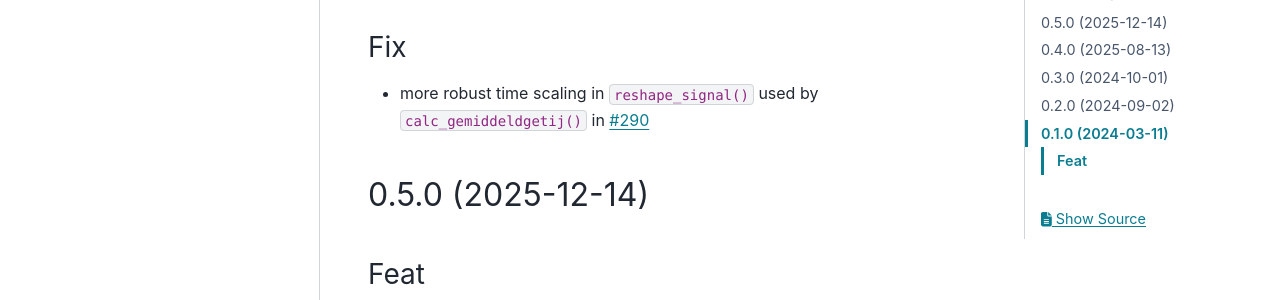
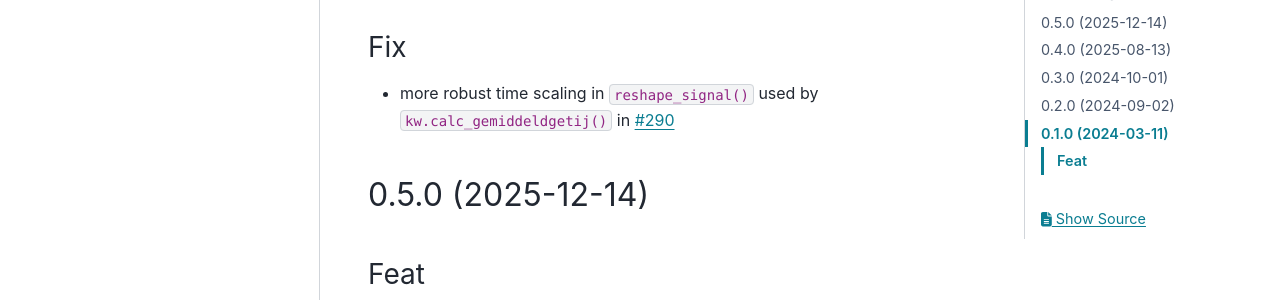
Before and after one commit to Deltares-research/kenmerkendewaarden, a Sphinx documentation site: the page built from docs/whats-new.md, in a window 1280 px wide and 900 px high, scrolled down 437 px. Shown: the part 147-447 px from the top of the window. Built offline with Sphinx 7.4.7 and the PyData theme 0.15.4, drawn with Linux system fonts in a browser that asks for light colours.

Commit message:
updated whatsnew

```diff
--- a/docs/whats-new.md
+++ b/docs/whats-new.md
@@ -11,7 +11,7 @@
 - support for pre-1900 timestamps in `kw.calc_HWLW_springneap()` in [293](https://github.com/Deltares-research/kenmerkendewaarden/pull/293)
 
 ### Fix
-- more robust time scaling in `reshape_signal()` used by `calc_gemiddeldgetij()` in [#290](https://github.com/Deltares-research/kenmerkendewaarden/pull/290)
+- more robust time scaling in `reshape_signal()` used by `kw.calc_gemiddeldgetij()` in [#290](https://github.com/Deltares-research/kenmerkendewaarden/pull/290)
 
 
 ## 0.5.0 (2025-12-14)
```
